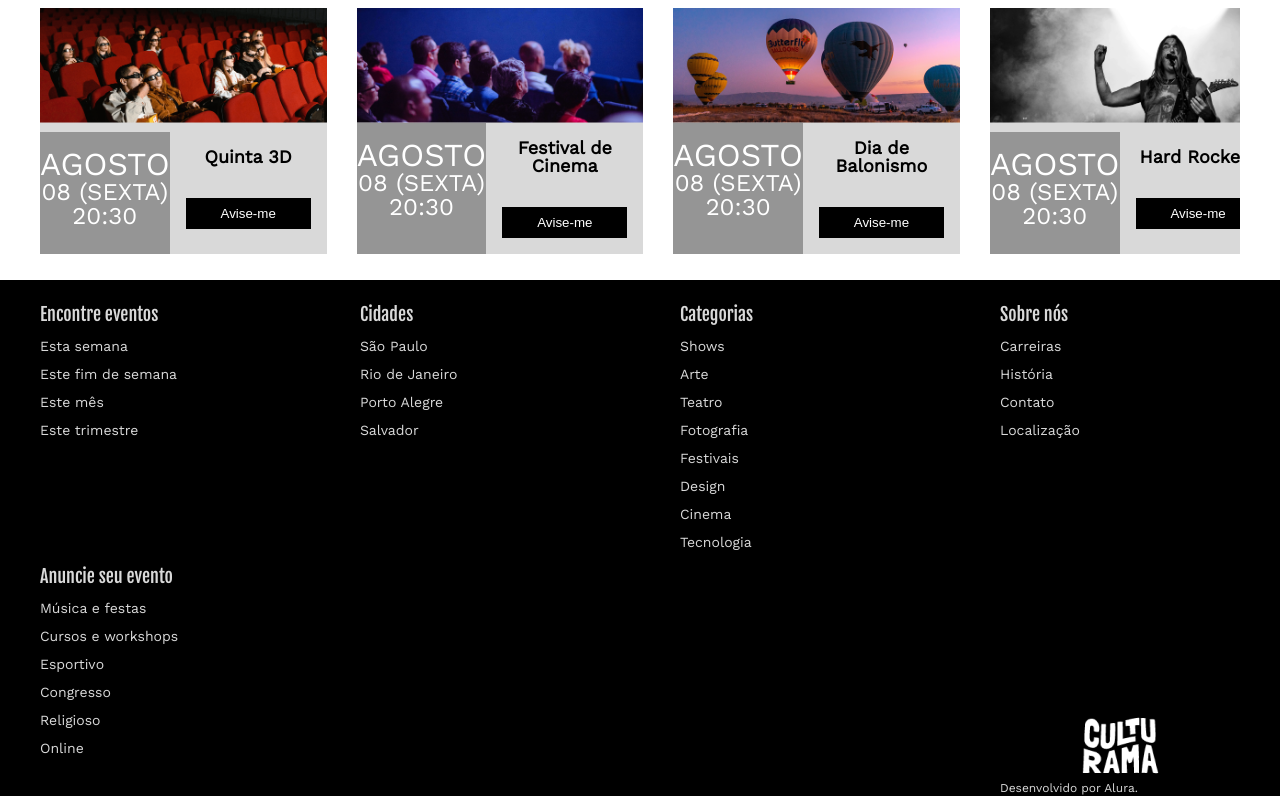
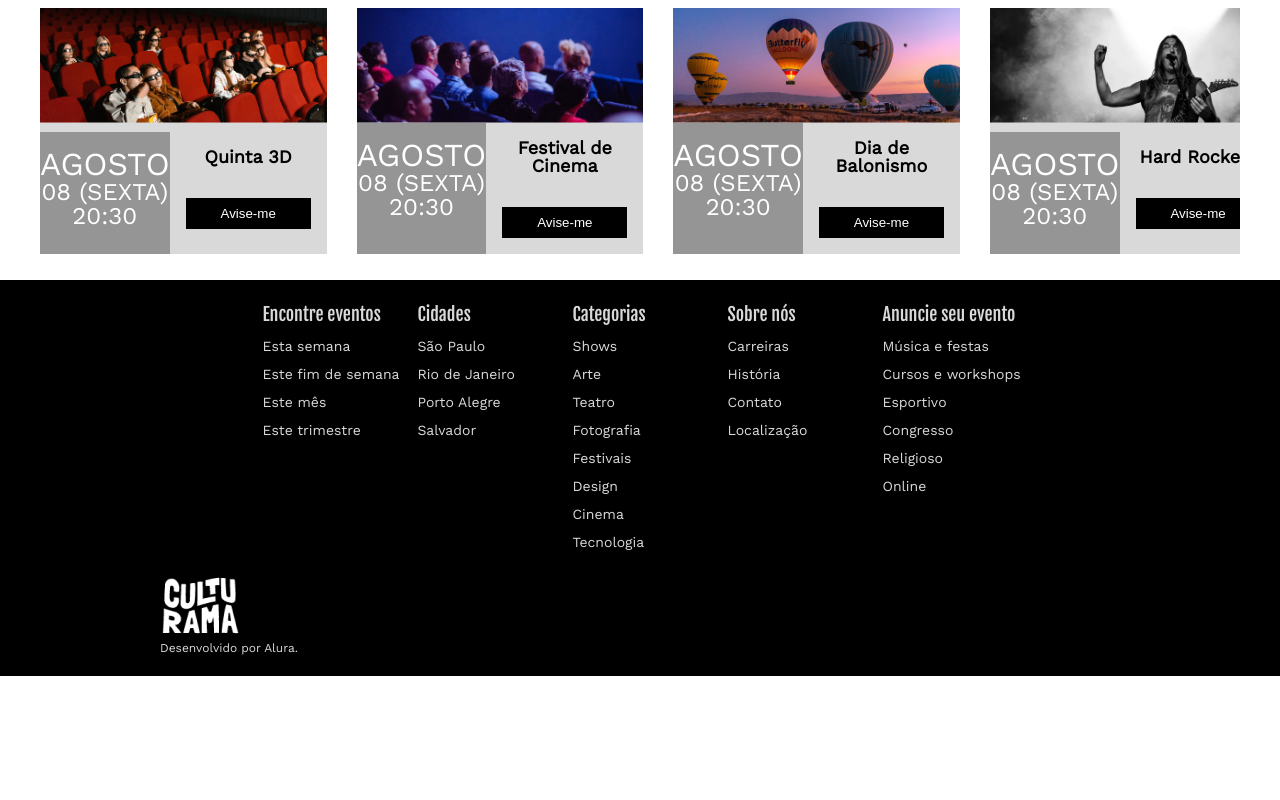
Before and after one commit to itsmepaulo/Culturama, a plain HTML site: page index.html in a window 1280 px wide. Shown: the part 1902-2702 px from the top of the page. After the commit the page ends 2578 px from the top, so only its background shows below. Drawn offline with nearby package versions, Linux system fonts and the light colour scheme.

Commit message:
Update laptops.css

```diff
--- a/assets/style/laptops.css
+++ b/assets/style/laptops.css
@@ -95,4 +95,23 @@
         align-self: flex-end;
 
     }
+
+    /* RODAPÉ */
+
+    .rodape{
+        display: flex;
+        justify-content: center;
+        gap: 20px;
+    }
+
+    .rodape__logo{
+        display: flex;
+        flex-direction: column;
+
+    }
+
+    .rodape__logo>h4{
+        background-position: left;
+
+    }
 }
```
